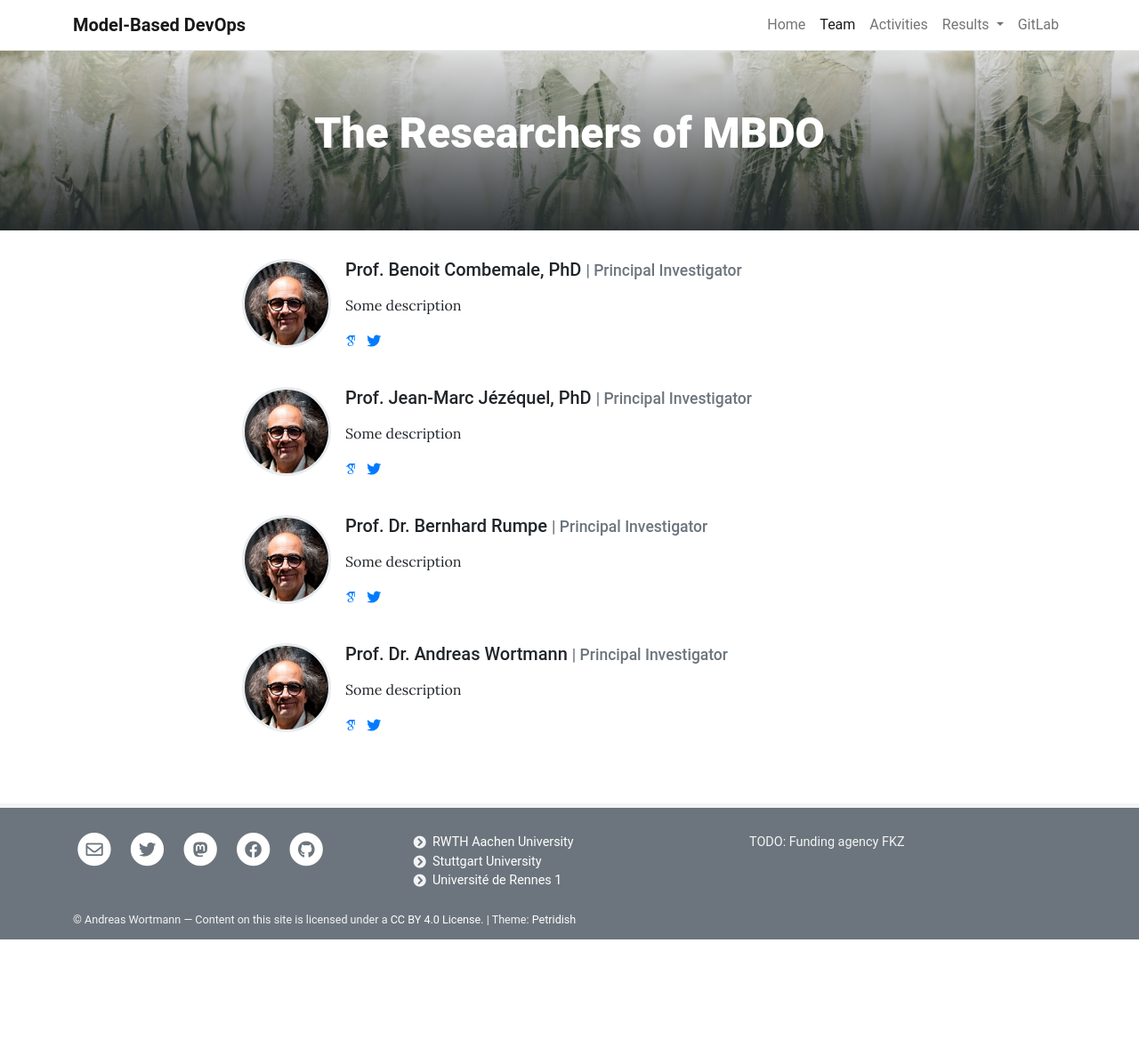
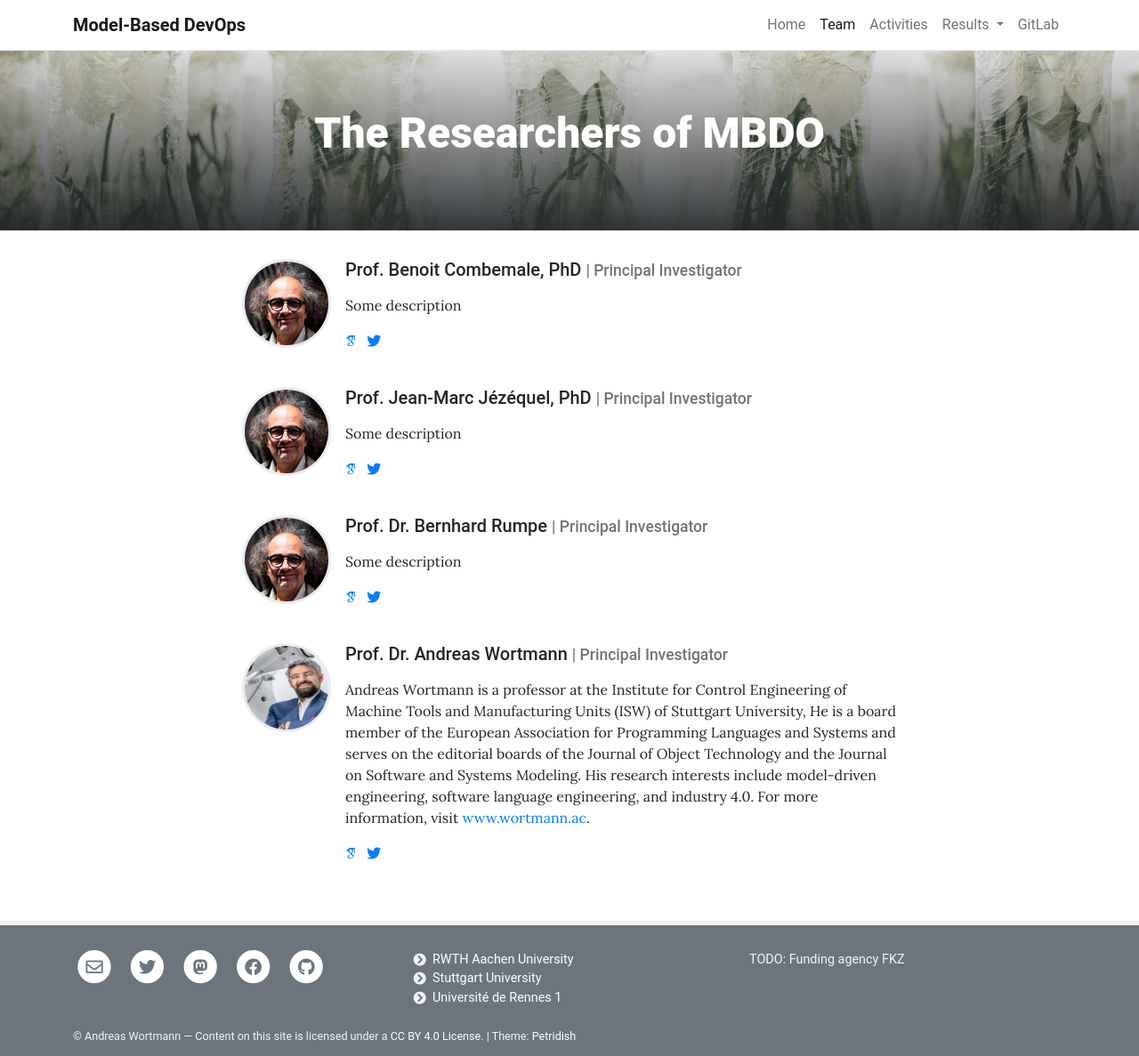
Before and after one commit to mbdo/mbdo.github.io, a Jekyll site: the page built from pages/team.md, in a window 1280 px wide. Shown: the whole page at 89% size. Built offline with Jekyll 4.4.1, drawn with Linux system fonts in a browser that asks for light colours; some web fonts are replaced; before the commit the page ends 1056 px from its top, so only the background shows below that.

Commit message:
Minor update

```diff
--- a/_data/team.yml
+++ b/_data/team.yml
@@ -42,6 +42,9 @@
   role: Principal Investigator
   googlescholar: googlescholar_username
   twitter: andwor
-  image: assets/theme/images/farnsworth_angelo-abear-1662775-unsplash.jpg
+  image: assets/team/wortmann.jpg
   description: > # Can be Markdown
-    Some description
+    Andreas Wortmann is a professor at the Institute for Control Engineering of Machine Tools and Manufacturing Units (ISW) of Stuttgart University,
+    He is a board member of the European Association for Programming Languages and Systems and serves on the editorial boards of the Journal of Object Technology and the Journal on Software and Systems Modeling.
+    His research interests include model-driven engineering, software language engineering, and industry 4.0.
+    For more information, visit [www.wortmann.ac](http://www.wortmann.ac).
```
Also changed, not shown: assets/team/wortmann.jpg (added).
